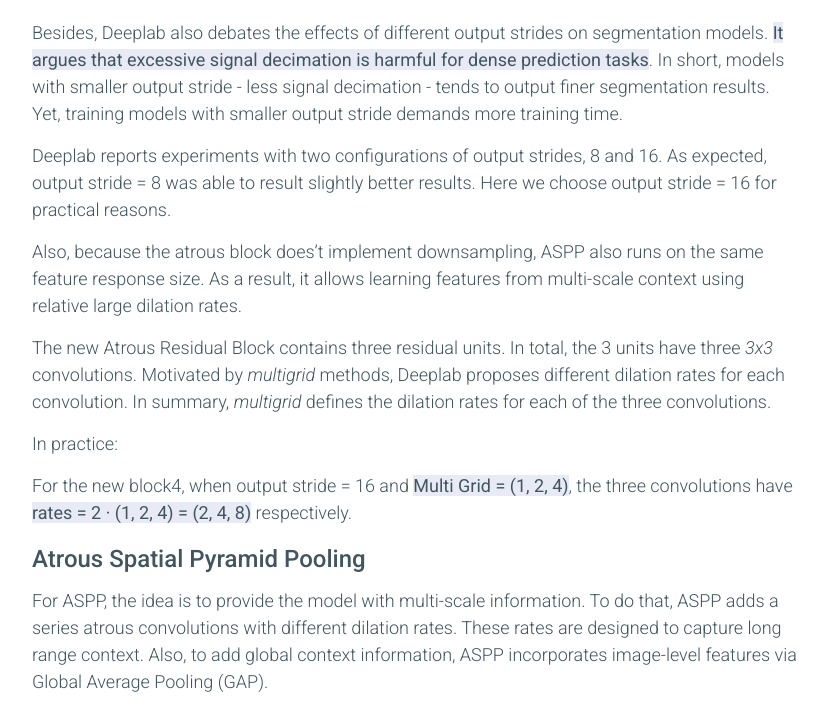
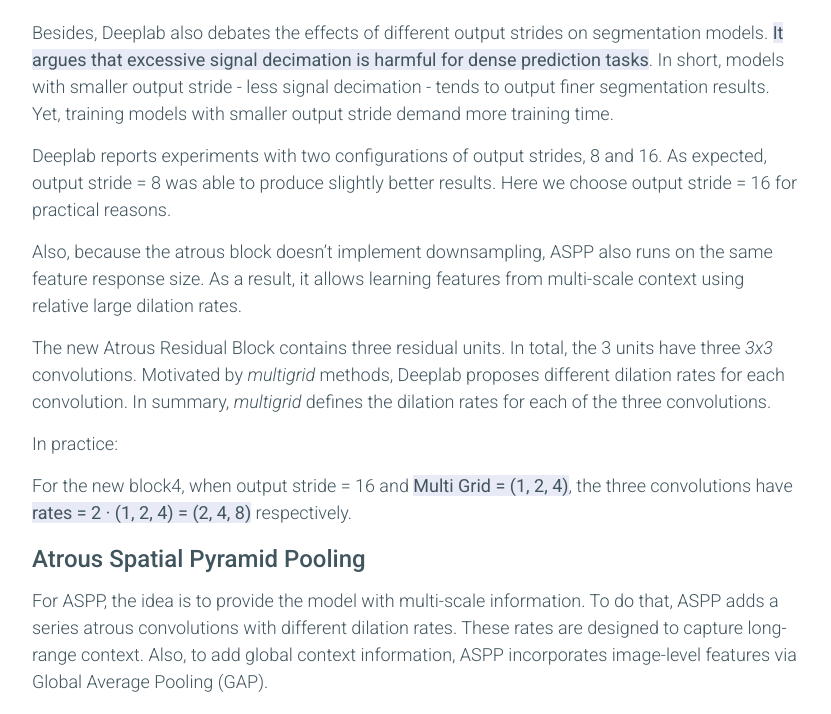
Before and after one commit to sthalles/sthalles.github.io, a Jekyll site: the page built from _posts/2018-01-29-deep_segmentation_network.markdown, in a window 1280 px wide and 1400 px high, scrolled down 8328 px. Shown: the part 211-925 px from the top of the window, without its empty margins (224-1055 px from the left). Built offline with Jekyll 4.4.1, drawn with Linux system fonts in a browser that asks for light colours; nearby versions of some CDN libraries; comment, search, counter and statistics services are not loaded; some of the changed text lies outside the part shown.

Commit message:
added gramaly corrections

```diff
--- a/_posts/2018-01-29-deep_segmentation_network.markdown
+++ b/_posts/2018-01-29-deep_segmentation_network.markdown
@@ -16,7 +16,7 @@
 
 Regular image classification DCNNs have similar structure. These models take images as input and output a single value representing the category of that image.
 
-Usually, classification DCNNs have four main operations. *Convolutions*, *activation function*, *pooling*, and *fully-connected layers*. Passing an image through a series of these operations, outputs a feature vector containing the probabilities for each class label. Note that in this setup, we categorize an image as whole. That is, we assign a single label to an entire image.
+Usually, classification DCNNs have four main operations. *Convolutions*, *activation function*, *pooling*, and *fully-connected layers*. Passing an image through a series of these operations outputs a feature vector containing the probabilities for each class label. Note that in this setup, we categorize an image as a whole. That is, we assign a single label to an entire image.
 
 <figure>
   <img class="img-responsive center-block" src="{{ site.url }}/assets/deep_segmentation_network/cnns.jpg" alt="ResNet bottleneck layer">
@@ -43,7 +43,7 @@
   <figcaption class="caption center"> Fully-Convolution neural network for dense prediction task. Note the non-existence of pooling and fully-connected layers. </figcaption>
 </figure>
 
-This model could output a probability tensor with shape *[W,H,C]*, where W and H represents the Width and Height. And C the number of class labels. Applying the argmax function (on the third axis) gives us a tensor shape of *[W,H,1]*. After, we compute the cross entropy loss between each pixel of the ground-truth images and our predictions. In the end, we average that value and train the network using back prop.
+This model could output a probability tensor with shape *[W,H,C]*, where W and H represent the Width and Height. And C the number of class labels. Applying the argmax function (on the third axis) gives us a tensor shape of *[W,H,1]*. After, we compute the cross-entropy loss between each pixel of the ground-truth images and our predictions. In the end, we average that value and train the network using back prop.
 
 There is one problem with this approach though. As we mentioned, using convolutions with stride 1 and "SAME" padding preserves the input dimensions. However, doing that would make the model super expensive in both ways. Memory consumption and computation complexity.
 
@@ -85,7 +85,7 @@
 
 *Image credits: [Rethinking Atrous Convolution for Semantic Image Segmentation](https://arxiv.org/abs/1706.05587).*
 
-Deeplab uses an ImageNet-pretrained ResNet as its main feature extractor network. However, it proposes a new Residual block for multi-scale feature learning. Instead of regular convolutions, the last ResNet block uses atrous convolutions. Also, each convolution (within this new block) uses different dilation rates to capture multi-scale context.
+Deeplab uses an ImageNet pre-trained ResNet as its main feature extractor network. However, it proposes a new Residual block for multi-scale feature learning. Instead of regular convolutions, the last ResNet block uses atrous convolutions. Also, each convolution (within this new block) uses different dilation rates to capture multi-scale context.
 
 Additionally, on top of this new block, it uses Atrous Spatial Pyramid Pooling (ASPP). ASPP uses dilated convolutions with different rates as an attempt of classifying regions of an arbitrary scale.
 
@@ -165,11 +165,11 @@
 
 For an output stride of 16, an image size of *224x224x3* outputs a feature vector with 16 times smaller dimensions. That is *14x14*.
 
-Besides, Deeplab also debates the effects of different output strides on segmentation models. ***It argues that excessive signal decimation is harmful for dense prediction tasks***. In short, models with smaller output stride - less signal decimation - tends to output finer segmentation results. Yet, training models with smaller output stride demands more training time.
+Besides, Deeplab also debates the effects of different output strides on segmentation models. ***It argues that excessive signal decimation is harmful for dense prediction tasks***. In short, models with smaller output stride - less signal decimation - tends to output finer segmentation results. Yet, training models with smaller output stride demand more training time.
 
-Deeplab reports experiments with two configurations of output strides, 8 and 16. As expected, output stride = 8 was able to result slightly better results. Here we choose output stride = 16 for practical reasons.
+Deeplab reports experiments with two configurations of output strides, 8 and 16. As expected, output stride = 8 was able to produce slightly better results. Here we choose output stride = 16 for practical reasons.
 
-Also, because the atrous block does't implement downsampling, ASPP also runs on the same feature response size. As a result, it allows learning features from multi-scale context using relative large dilation rates.
+Also, because the atrous block doesn't implement downsampling, ASPP also runs on the same feature response size. As a result, it allows learning features from multi-scale context using relative large dilation rates.
 
 The new Atrous Residual Block contains three residual units. In total, the 3 units have three *3x3* convolutions. Motivated by *multigrid* methods, Deeplab proposes different dilation rates for each convolution. In summary, *multigrid* defines the dilation rates for each of the three convolutions.
 
@@ -179,7 +179,7 @@
 
 ### Atrous Spatial Pyramid Pooling
 
-For ASPP, the idea is to provide the model with multi-scale information. To do that, ASPP adds a series atrous convolutions with different dilation rates. These rates are designed to capture long range context. Also, to add global context information, ASPP incorporates image-level features via Global Average Pooling (GAP).
+For ASPP, the idea is to provide the model with multi-scale information. To do that, ASPP adds a series atrous convolutions with different dilation rates. These rates are designed to capture long-range context. Also, to add global context information, ASPP incorporates image-level features via Global Average Pooling (GAP).
 
 This version of ASPP contains 4 parallel operations. These are a *1x1* convolution and three *3x3* convolutions with *dilation rates =(6,12,18)*. As we mentioned, at this point, the feature maps' nominal stride is equal to 16.
 
@@ -304,7 +304,7 @@
 
 To train the network, we decided to use the augmented Pascal VOC dataset provided by [Semantic contours from inverse detectors](http://ieeexplore.ieee.org/document/6126343/).
 
-The training data is composed of 8,252 images. 5,623 from the training set and 2,299 from the validation set. To test the model using the original VOC 2012 val dataset, I removed 558 images from the 2,299 validation set. These 558 samples were also present on the official VOC validation set. Also, I added 330 images from the VOC 2012 train set that weren't present neither among the 5,623 nor the 2,299 sets. Finally, 10% of the 8,252 images (~825 samples) are held for validation, leaving the rest for training.
+The training data is composed of 8,252 images. 5,623 from the training set and 2,299 from the validation set. To test the model using the original VOC 2012 val dataset, I removed 558 images from the 2,299 validation set. These 558 samples were also present on the official VOC validation set. Also, I added 330 images from the VOC 2012 train set that weren’t present neither among the 5,623 nor the 2,299 sets. Finally, 10% of the 8,252 images (~825 samples) are held for validation, leaving the rest for training.
 
 Note that different from the original paper, this implementation is not pre-trained in the COCO dataset. Also, some of the techniques described in the paper for training and evaluation were not queried out.
 
```
Also changed, not shown: other parts of _posts/2018-01-29-deep_segmentation_network.markdown (+9 -9 lines).
